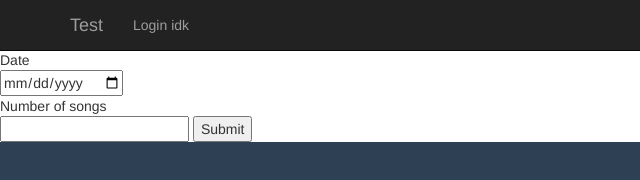
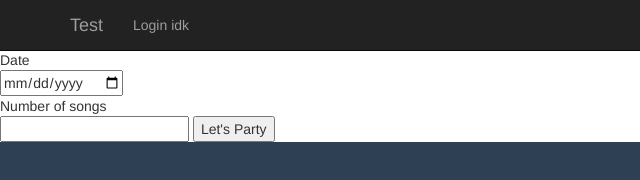
Before and after one commit to FlippinBerger/PartyApp, a plain HTML site: page D(J)mocracy/index.html in a window 1280 px wide. Shown: the full height of the page, 0-640 px from the left. Drawn offline with nearby package versions, Linux system fonts and the light colour scheme.

Commit message:
Lets get it started!

```diff
--- a/D(J)mocracy/index.html
+++ b/D(J)mocracy/index.html
@@ -62,7 +62,7 @@
         <input type="date" name="date" id="date"><br>
         Number of songs<br>
         <input type="number" name="songsReturned" id="numSongs">
-        <input type="button" value="Submit" onclick="generateRows()">
+        <input type="button" value="Let's Party" onclick="generateRows()">
     </form>
 
     <table class=table id="songTable">
```
